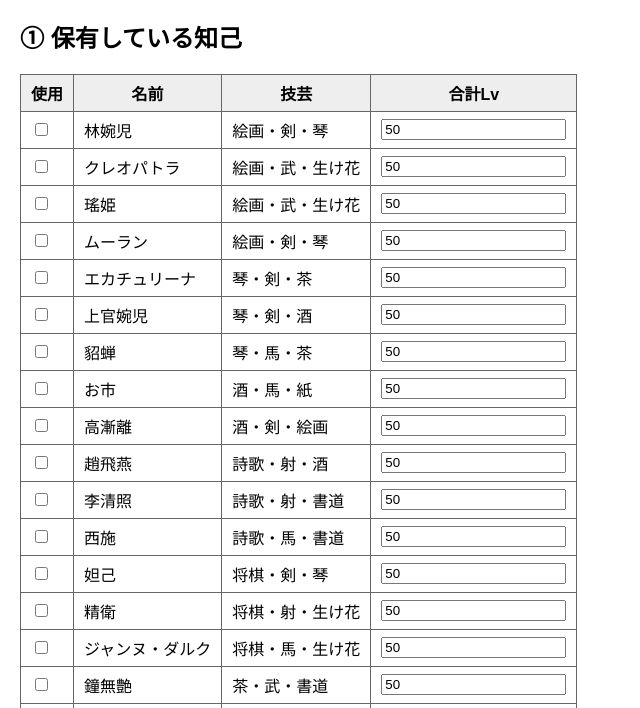
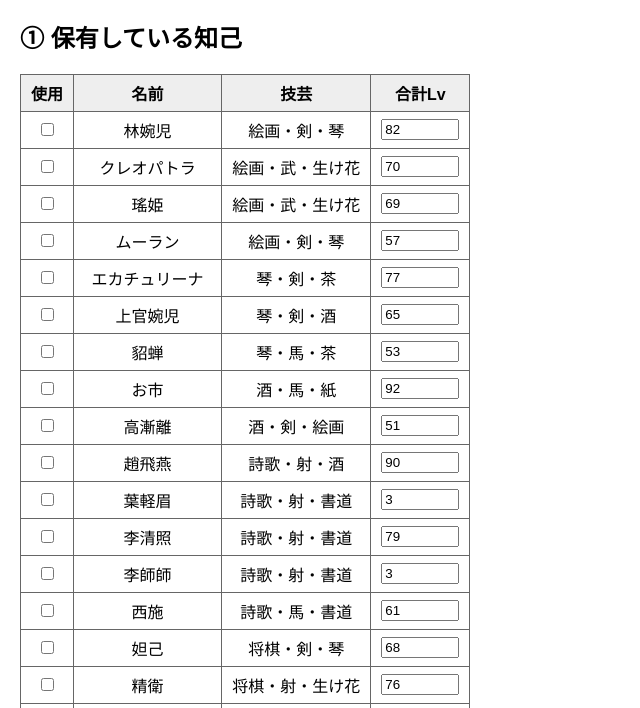
Before and after one commit to HARUTAKOBO/moumantime_tiki, a plain HTML site: page index.html in a window 1280 px wide. Shown: the part 70-778 px from the top of the page, without its empty margins (0-640 px from the left). Drawn offline with Linux system fonts and the light colour scheme.

Commit message:
Update index.html

```diff
--- a/index.html
+++ b/index.html
@@ -4,11 +4,26 @@
 <meta charset="UTF-8">
 <title>育成バランス配置シミュレーター</title>
 <style>
-body { font-family: sans-serif; margin: 20px; }
-table { border-collapse: collapse; margin-bottom: 20px; }
-th, td { border: 1px solid #666; padding: 6px 10px; }
-th { background: #eee; }
-button { padding: 10px 20px; font-size: 16px; }
+body {
+  font-family: sans-serif;
+  margin: 20px;
+}
+table {
+  border-collapse: collapse;
+  margin-bottom: 24px;
+}
+th, td {
+  border: 1px solid #666;
+  padding: 6px 10px;
+  text-align: center;
+}
+th {
+  background: #eee;
+}
+button {
+  padding: 10px 20px;
+  font-size: 16px;
+}
 </style>
 </head>
 <body>
@@ -18,18 +33,24 @@ button { padding: 10px 20px; font-size: 16px; }
 <h2>① 保有している知己</h2>
 <table id="charTable">
 <tr>
-  <th>使用</th><th>名前</th><th>技芸</th><th>合計Lv</th>
+  <th>使用</th>
+  <th>名前</th>
+  <th>技芸</th>
+  <th>合計Lv</th>
 </tr>
 </table>
 
 <h2>② 施設</h2>
 <table id="facilityTable">
 <tr><th>施設</th><th>要求①</th><th>要求②</th><th>要求③</th></tr>
-<tr><td>朱雀大通り</td><td>書道</td><td>剣</td><td>琴</td></tr>
+<tr><td>朱雀大通り</td><td>絵画</td><td>剣</td><td>琴</td></tr>
 <tr><td>胡姫酒場</td><td>将棋</td><td>馬</td><td>生け花</td></tr>
 <tr><td>影絵芝居小屋</td><td>酒</td><td>馬</td><td>書道</td></tr>
 <tr><td>華清池</td><td>酒</td><td>武</td><td>将棋</td></tr>
 <tr><td>遊芸館</td><td>詩歌</td><td>射</td><td>酒</td></tr>
+<tr><td>杏園</td><td>詩歌</td><td>射</td><td>書道</td></tr>
+<tr><td>雁塔広場</td><td>絵画</td><td>武</td><td>生け花</td></tr>
+<tr><td>大慈恩寺</td><td>琴</td><td>剣</td><td>茶</td></tr>
 </table>
 
 <button onclick="run()">配置・育成を実行</button>
@@ -40,42 +61,43 @@ button { padding: 10px 20px; font-size: 16px; }
 </table>
 
 <script>
-// ===== 知己マスタ（固定） =====
+// ===============================
+// 知己マスタ（完全版）
+// ===============================
 const characters = [
- {name:"林婉児", skills:["絵画","剣","琴"]},
- {name:"クレオパトラ", skills:["絵画","武","生け花"]},
- {name:"瑤姫", skills:["絵画","武","生け花"]},
- {name:"ムーラン", skills:["絵画","剣","琴"]},
- {name:"エカチュリーナ", skills:["琴","剣","茶"]},
- {name:"上官婉児", skills:["琴","剣","酒"]},
- {name:"貂蝉", skills:["琴","馬","茶"]},
- {name:"お市", skills:["酒","馬","紙"]},
- {name:"高漸離", skills:["酒","剣","絵画"]},
- {name:"趙飛燕", skills:["詩歌","射","酒"]},
- {name:"李清照", skills:["詩歌","射","書道"]},
- {name:"西施", skills:["詩歌","馬","書道"]},
- {name:"妲己", skills:["将棋","剣","琴"]},
- {name:"精衛", skills:["将棋","射","生け花"]},
- {name:"ジャンヌ・ダルク", skills:["将棋","馬","生け花"]},
- {name:"鐘無艶", skills:["茶","武","書道"]},
- {name:"鈕祜禄氏", skills:["茶","武","絵画"]},
- {name:"ヴィクトリア", skills:["茶","武","将棋"]}
+  {name:"林婉児", skills:["絵画","剣","琴"], lv:82},
+  {name:"クレオパトラ", skills:["絵画","武","生け花"], lv:70},
+  {name:"瑤姫", skills:["絵画","武","生け花"], lv:69},
+  {name:"ムーラン", skills:["絵画","剣","琴"], lv:57},
+  {name:"エカチュリーナ", skills:["琴","剣","茶"], lv:77},
+  {name:"上官婉児", skills:["琴","剣","酒"], lv:65},
+  {name:"貂蝉", skills:["琴","馬","茶"], lv:53},
+  {name:"お市", skills:["酒","馬","紙"], lv:92},
+  {name:"高漸離", skills:["酒","剣","絵画"], lv:51},
+  {name:"趙飛燕", skills:["詩歌","射","酒"], lv:90},
+  {name:"葉軽眉", skills:["詩歌","射","書道"], lv:3},
+  {name:"李清照", skills:["詩歌","射","書道"], lv:79},
+  {name:"李師師", skills:["詩歌","射","書道"], lv:3},
+  {name:"西施", skills:["詩歌","馬","書道"], lv:61},
+  {name:"妲己", skills:["将棋","剣","琴"], lv:68},
+  {name:"精衛", skills:["将棋","射","生け花"], lv:76},
+  {name:"ジャンヌ・ダルク", skills:["将棋","馬","生け花"], lv:62},
+  {name:"鐘無艶", skills:["茶","武","書道"], lv:91},
+  {name:"鈕祜禄氏", skills:["茶","武","絵画"], lv:40},
+  {name:"ヴィクトリア", skills:["茶","武","将棋"], lv:3}
 ];
 
-// ===== 状態管理 =====
+// ===============================
+// 初期描画
+// ===============================
 const state = [];
+const charTable = document.getElementById("charTable");
 
-// 初期描画
-const table = document.getElementById("charTable");
-characters.forEach(c=>{
-  const skillLv = {};
-  c.skills.forEach(s=>skillLv[s]=10);
-
+characters.forEach(c => {
   state.push({
     name: c.name,
     skills: c.skills,
-    skillLv,
-    lv: 50,
+    lv: c.lv,
     use: false
   });
 
@@ -84,16 +106,19 @@ characters.forEach(c=>{
     <td><input type="checkbox"></td>
     <td>${c.name}</td>
     <td>${c.skills.join("・")}</td>
-    <td><input type="number" value="50"></td>`;
-  table.appendChild(tr);
+    <td><input type="number" value="${c.lv}" style="width:70px"></td>
+  `;
+  charTable.appendChild(tr);
 });
 
-// ===== メイン処理 =====
-function run(){
+// ===============================
+// メイン処理
+// ===============================
+function run() {
 
   // 入力反映
-  document.querySelectorAll("#charTable tr").forEach((r,i)=>{
-    if(i===0) return;
+  document.querySelectorAll("#charTable tr").forEach((r, i) => {
+    if (i === 0) return;
     state[i-1].use = r.children[0].children[0].checked;
     state[i-1].lv  = Number(r.children[3].children[0].value);
   });
@@ -101,58 +126,56 @@ function run(){
   const result = document.getElementById("result");
   result.innerHTML = `<tr><th>施設</th><th>店長</th><th>副店長</th><th>補欠</th></tr>`;
 
-  const usedLeaders = new Set(); // 店長・副店長兼任禁止
+  const usedLeaders = new Set(); // 店長・副店長は兼任不可
 
-  document.querySelectorAll("#facilityTable tr").forEach((r,i)=>{
-    if(i===0) return;
+  document.querySelectorAll("#facilityTable tr").forEach((r, i) => {
+    if (i === 0) return;
 
+    const facility = r.children[0].innerText;
     const req = [
       r.children[1].innerText,
       r.children[2].innerText,
       r.children[3].innerText
     ];
 
+    // 候補抽出（保有＋未使用）
     const candidates = state.filter(c =>
       c.use && !usedLeaders.has(c.name)
     );
 
-    const ranked = candidates.map(c=>{
-      return {
-        ref: c,
-        match: req.filter(x=>c.skills.includes(x)).length
-      };
-    }).sort((a,b)=>
+    // 評価
+    const ranked = candidates.map(c => {
+      const match = req.filter(x => c.skills.includes(x)).length;
+      return { ref: c, match };
+    }).sort((a, b) =>
       b.match - a.match || a.ref.lv - b.ref.lv
     );
 
-    const picked = ranked.slice(0,3);
+    const picked = ranked.slice(0, 3);
 
-    // 兼任防止
-    if(picked[0]) usedLeaders.add(picked[0].ref.name);
-    if(picked[1]) usedLeaders.add(picked[1].ref.name);
+    // 兼任防止（店長・副店長）
+    if (picked[0]) usedLeaders.add(picked[0].ref.name);
+    if (picked[1]) usedLeaders.add(picked[1].ref.name);
 
-    // 育成処理
+    // 育成（店長100%、副店長15%、補欠0%）
     const expRate = [1.0, 0.15, 0];
-    picked.forEach((p,idx)=>{
+    picked.forEach((p, idx) => {
       const exp = Math.floor(30 * expRate[idx]);
       p.ref.lv += exp;
-
-      const per = Math.floor(exp / p.ref.skills.length);
-      p.ref.skills.forEach(s=>{
-        p.ref.skillLv[s] += per;
-      });
     });
 
+    // 出力
     const tr = document.createElement("tr");
     tr.innerHTML = `
-      <td>${r.children[0].innerText}</td>
+      <td>${facility}</td>
       <td>${picked[0]?.ref.name || ""}</td>
       <td>${picked[1]?.ref.name || ""}</td>
-      <td>${picked[2]?.ref.name || ""}</td>`;
+      <td>${picked[2]?.ref.name || ""}</td>
+    `;
     result.appendChild(tr);
   });
 
-  alert("配置・育成が完了しました");
+  alert("配置と育成が完了しました");
 }
 </script>
 
```
